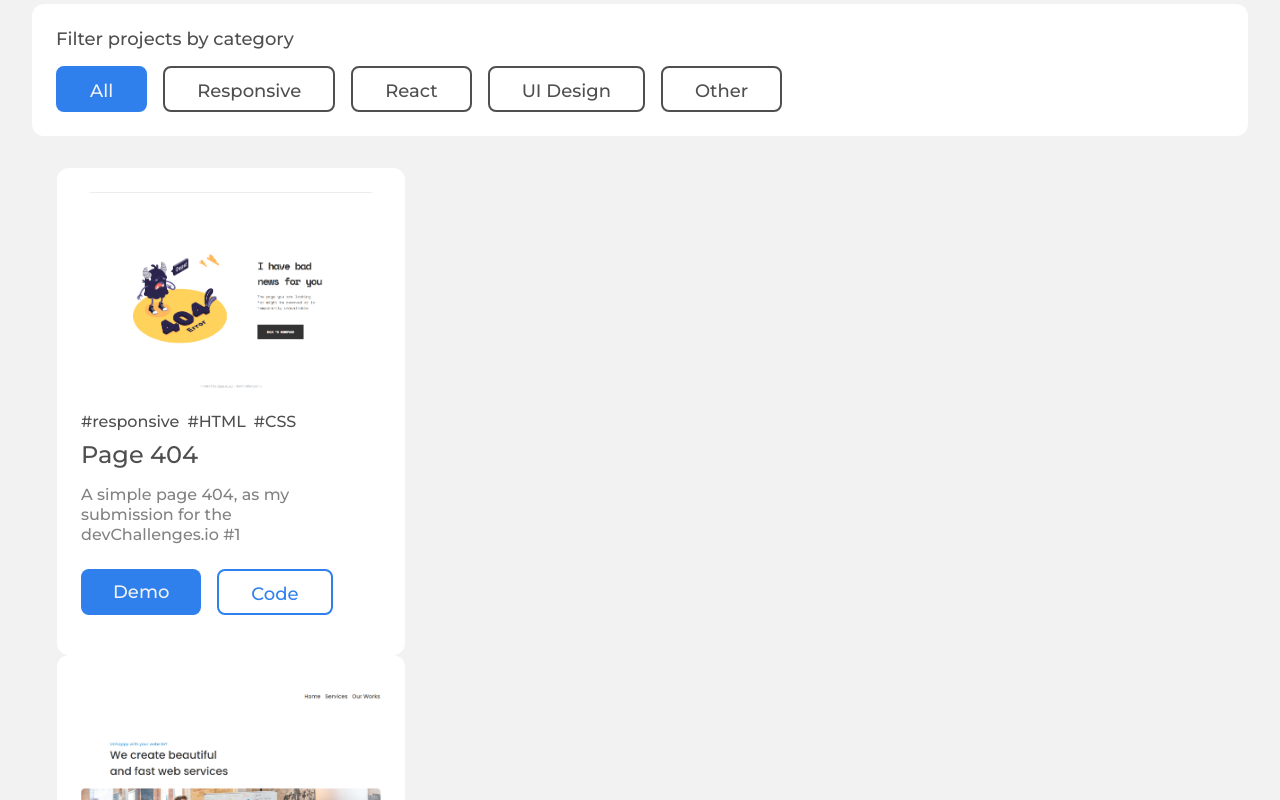
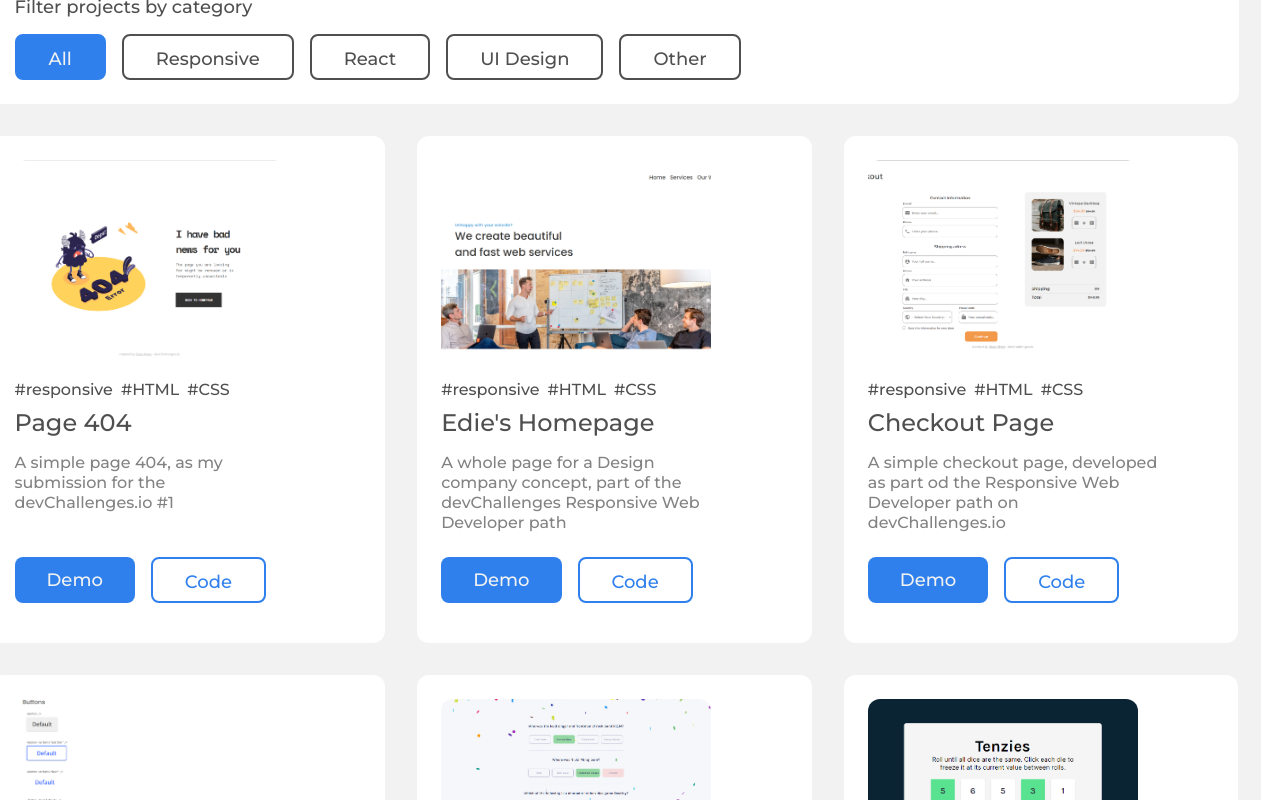
Before and after one commit to hitmaizer/responsive-web-portfolio, a React (Create React App) app: page / in a window 1280 px wide. Shown: the part 1780-2580 px from the top of the page. Built offline with nearby package versions, Linux system fonts and the light colour scheme.

Commit message:
global styles

```diff
--- a/src/scss/_globals.scss
+++ b/src/scss/_globals.scss
@@ -7,7 +7,8 @@
     display: flex;
     justify-content: center;
     align-items: center;
-    padding: 32px;
+    width: calc(100vw - 19px);
+    background-color: #F2F2F2;
 }
 
 .flex-row {
@@ -22,12 +23,6 @@
     align-items: center;
 }
 
-.page__wrapper {
-    min-width: 100vw;
-    min-height: 100vh;
-    background-color: #F2F2F2;
-}
-
 a, a:visited, a:hover, a:active {
     color: inherit;
     text-decoration: none;
--- a/src/scss/style.css
+++ b/src/scss/style.css
@@ -15,7 +15,8 @@
   -webkit-box-align: center;
       -ms-flex-align: center;
           align-items: center;
-  padding: 32px;
+  width: calc(100vw - 19px);
+  background-color: #F2F2F2;
 }
 
 .flex-row {
@@ -44,31 +45,31 @@
           align-items: center;
 }
 
-.page__wrapper {
-  min-width: 100vw;
-  min-height: 100vh;
-  background-color: #F2F2F2;
-}
-
 a, a:visited, a:hover, a:active {
   color: inherit;
   text-decoration: none;
 }
 
-.card__tags {
+.card__container {
+  width: 100%;
+}
+
+.card__container .card__tags {
   gap: 8px;
   place-self: flex-start;
   margin-top: 16px;
 }
 
-.card__tags--item {
+.card__container .card__tags--item {
   font-style: normal;
   font-weight: 500;
   font-size: 16px;
   line-height: 20px;
+  overflow: hidden;
+  max-width: 10ch;
 }
 
-.card__title {
+.card__container .card__title {
   font-style: normal;
   font-weight: 500;
   font-size: 24px;
@@ -77,7 +78,7 @@ a, a:visited, a:hover, a:active {
   margin-top: 8px;
 }
 
-.card__description {
+.card__container .card__description {
   font-style: normal;
   font-weight: 500;
   font-size: 16px;
@@ -86,19 +87,19 @@ a, a:visited, a:hover, a:active {
   max-width: 292px;
   place-self: flex-start;
   margin-top: 16px;
+  min-height: 80px;
 }
 
-.card__btns {
+.card__container .card__btns {
   gap: 16px;
   margin-bottom: 16px;
   place-self: flex-start;
 }
 
-.card__img {
+.card__container .card__img {
   border-radius: 12px;
-  max-height: 100%;
   height: 200px;
-  max-width: 300px;
+  width: 270px;
   -o-object-fit: cover;
      object-fit: cover;
   place-self: center;
@@ -313,24 +314,12 @@ a, a:visited, a:hover, a:active {
   max-width: 350px;
 }
 
-.works__section {
-  display: -webkit-box;
-  display: -ms-flexbox;
-  display: flex;
-  -webkit-box-pack: center;
-      -ms-flex-pack: center;
-          justify-content: center;
-  -webkit-box-align: center;
-      -ms-flex-align: center;
-          align-items: center;
-}
-
-.works__card {
+.works__wrapper {
+  display: -ms-grid;
+  display: grid;
   gap: 32px;
-  max-height: 500px;
-  max-width: 500px;
-  height: 500px;
-  width: 100%;
+  -ms-grid-columns: (1fr)[3];
+      grid-template-columns: repeat(3, 1fr);
 }
 
 .filter__card {
@@ -433,8 +422,8 @@ a, a:visited, a:hover, a:active {
 .page__grid {
   display: -ms-grid;
   display: grid;
-  -ms-grid-columns: (1fr)[3];
-      grid-template-columns: repeat(3, 1fr);
+  -ms-grid-columns: (auto)[4];
+      grid-template-columns: repeat(4, auto);
   gap: 32px;
   max-width: 1440px;
 }
@@ -501,7 +490,9 @@ a, a:visited, a:hover, a:active {
 }
 
 .works__section {
-  grid-column: 0 / 4;
+  -ms-grid-column: 1;
+  -ms-grid-column-span: 3;
+  grid-column: 1 / 4;
   -ms-grid-row: 11;
   -ms-grid-row-span: 1;
   grid-row: 11 / 12;
```
